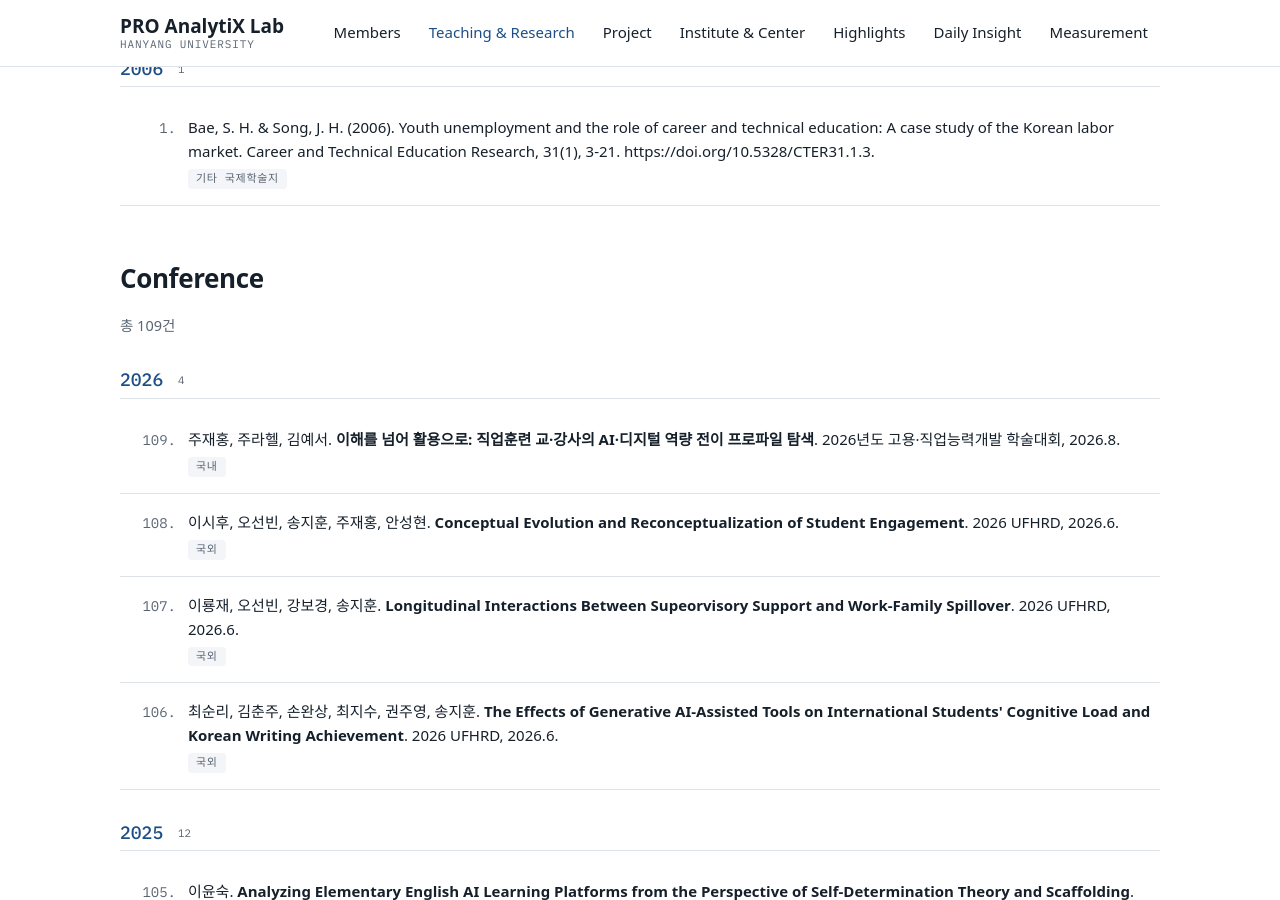
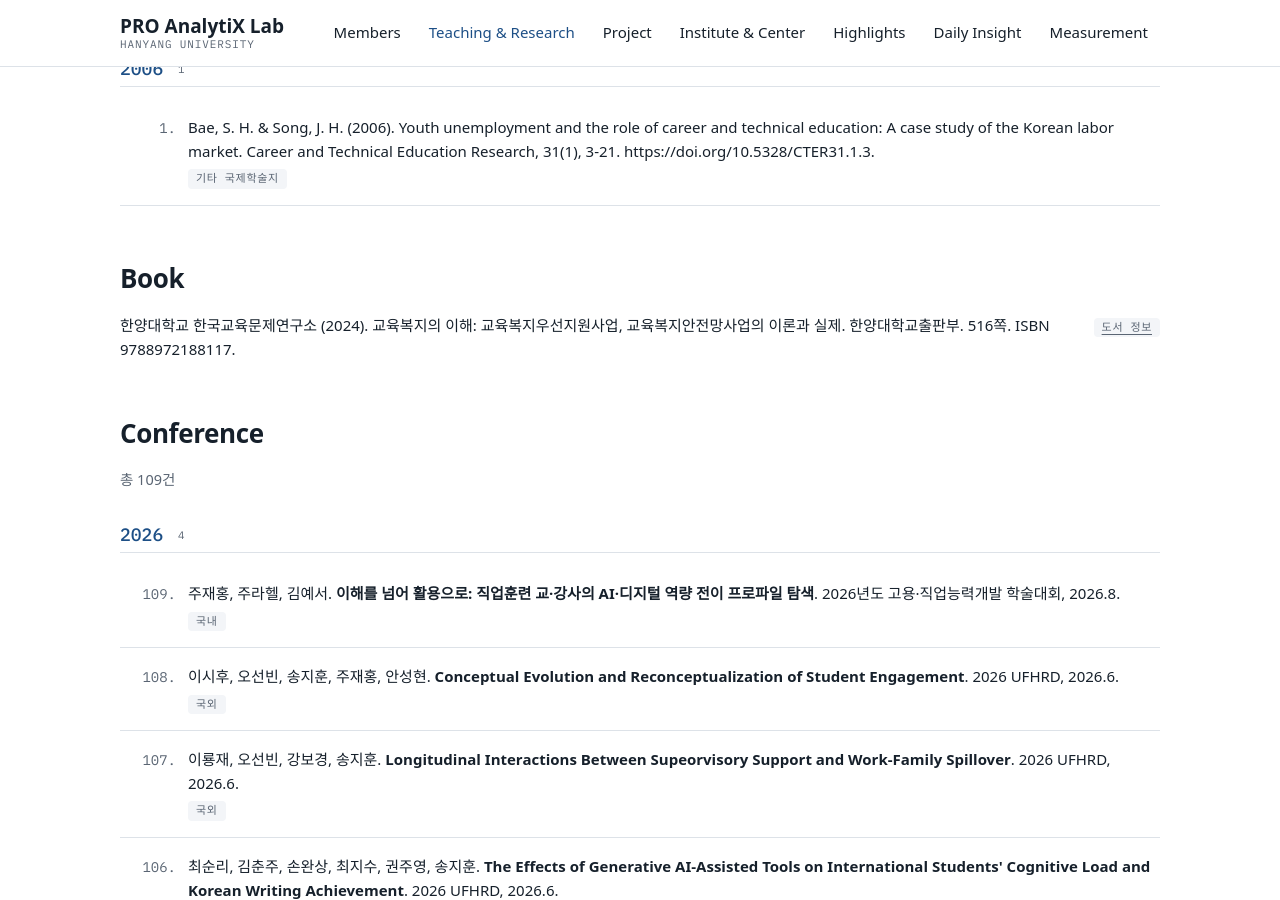
Before and after one commit to drsprolab/drsprolab.github.io, a Jekyll site: the page built from research.md, in a window 1280 px wide and 900 px high, scrolled down 24319 px. Built offline with Jekyll 4.4.1, drawn with Linux system fonts in a browser that asks for light colours; some web fonts are replaced.

Commit message:
Research (Professor): 저서 '교육복지의 이해'(2024) 추가
Co-Authored-By: Claude Opus 5.5 <noreply@anthropic.com>

```diff
--- /dev/null
+++ b/_data/books.yml
@@ -0,0 +1,6 @@
+# 저서. 최신 연도가 위로 오게 적어 주세요.
+- year: 2024
+  citation: "한양대학교 한국교육문제연구소 (2024). 교육복지의 이해: 교육복지우선지원사업, 교육복지안전망사업의 이론과 실제. 한양대학교출판부."
+  pages: 516
+  isbn: "9788972188117"
+  url: "https://www.yes24.com/product/goods/132210709"
--- a/research.md
+++ b/research.md
@@ -11,6 +11,17 @@ lede: 읽고, 읽고, 또 읽고 나서 쓰는 것.
 
 {% include publications.html scope="professor" %}
 
+## Book
+
+<ol class="pubs">
+{% for b in site.data.books %}
+  <li>
+    <span class="cite">{{ b.citation }}{% if b.pages %} {{ b.pages }}쪽.{% endif %}{% if b.isbn %} ISBN {{ b.isbn }}.{% endif %}</span>
+    {% if b.url %}<span class="idx"><a class="badge" href="{{ b.url }}" target="_blank" rel="noopener">도서 정보</a></span>{% endif %}
+  </li>
+{% endfor %}
+</ol>
+
 ## Conference
 
 {% include presentations.html %}
```
